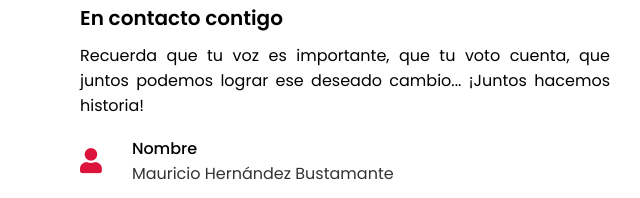
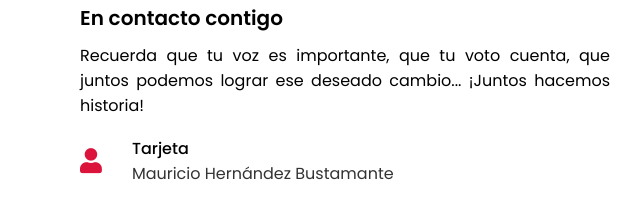
Before and after one commit to WebDev1980/Mauricio.Hernandez, a plain HTML site: page index.html in a window 1280 px wide. Shown: the part 4584-4782 px from the top of the page, 0-640 px from the left. Drawn offline with nearby package versions, Linux system fonts and the light colour scheme; files whose address does not match are found by name.

Commit message:
Update index.html

```diff
--- a/index.html
+++ b/index.html
@@ -377,7 +377,7 @@
                             <i class="fas fa-user"></i>
                              <div class="canvas"><img src="images/Tarjeta.jpeg" alt="" class="tarjeta" id="tarjeta" title="Click para descargar tarjeta"></div>
                             <div class="info">
-                                <div class="head">Nombre</div>
+                                <div class="head">Tarjeta</div>
                                 <div class="sub-title">Mauricio Hernández Bustamante</div>
                             </div>
                         </div>
```
